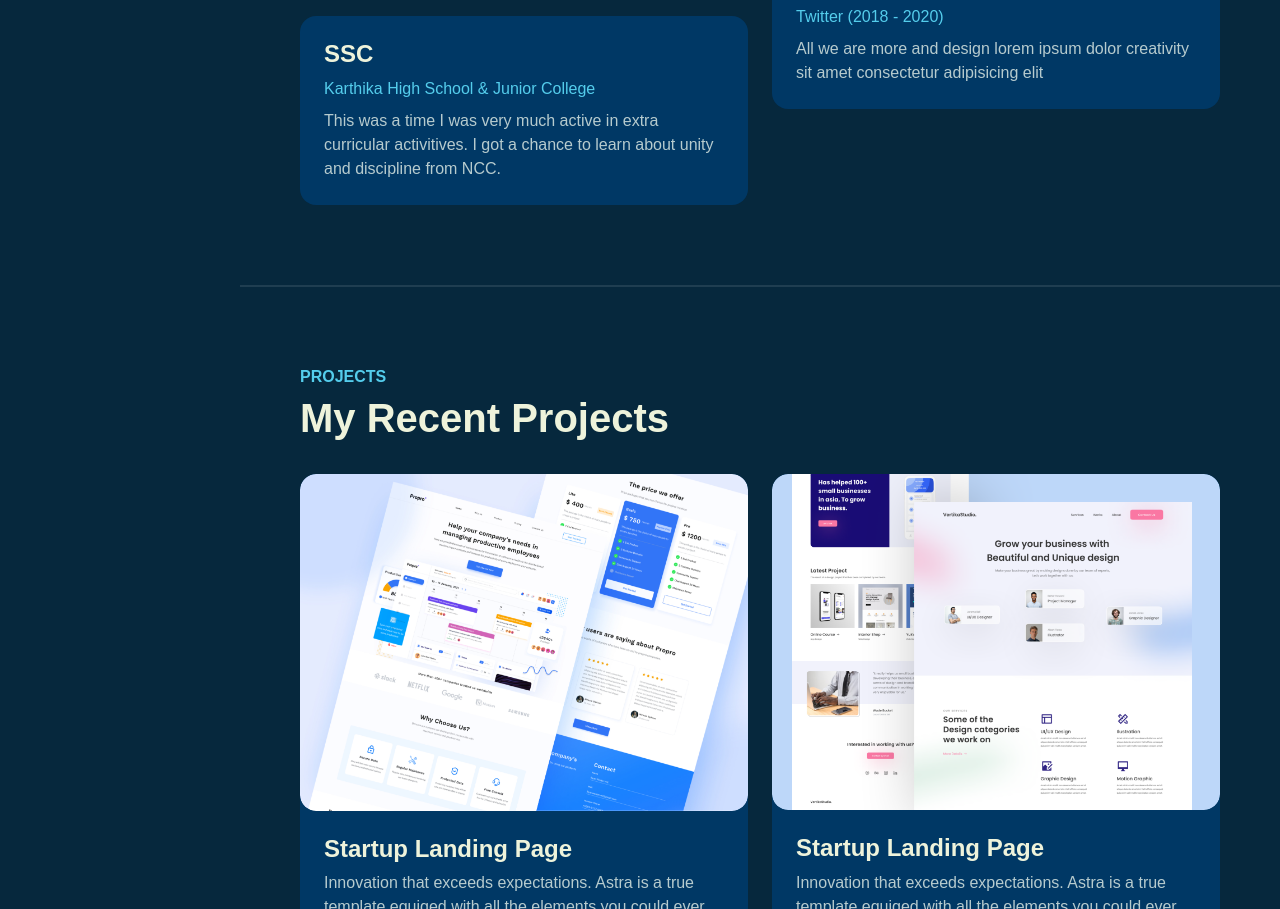
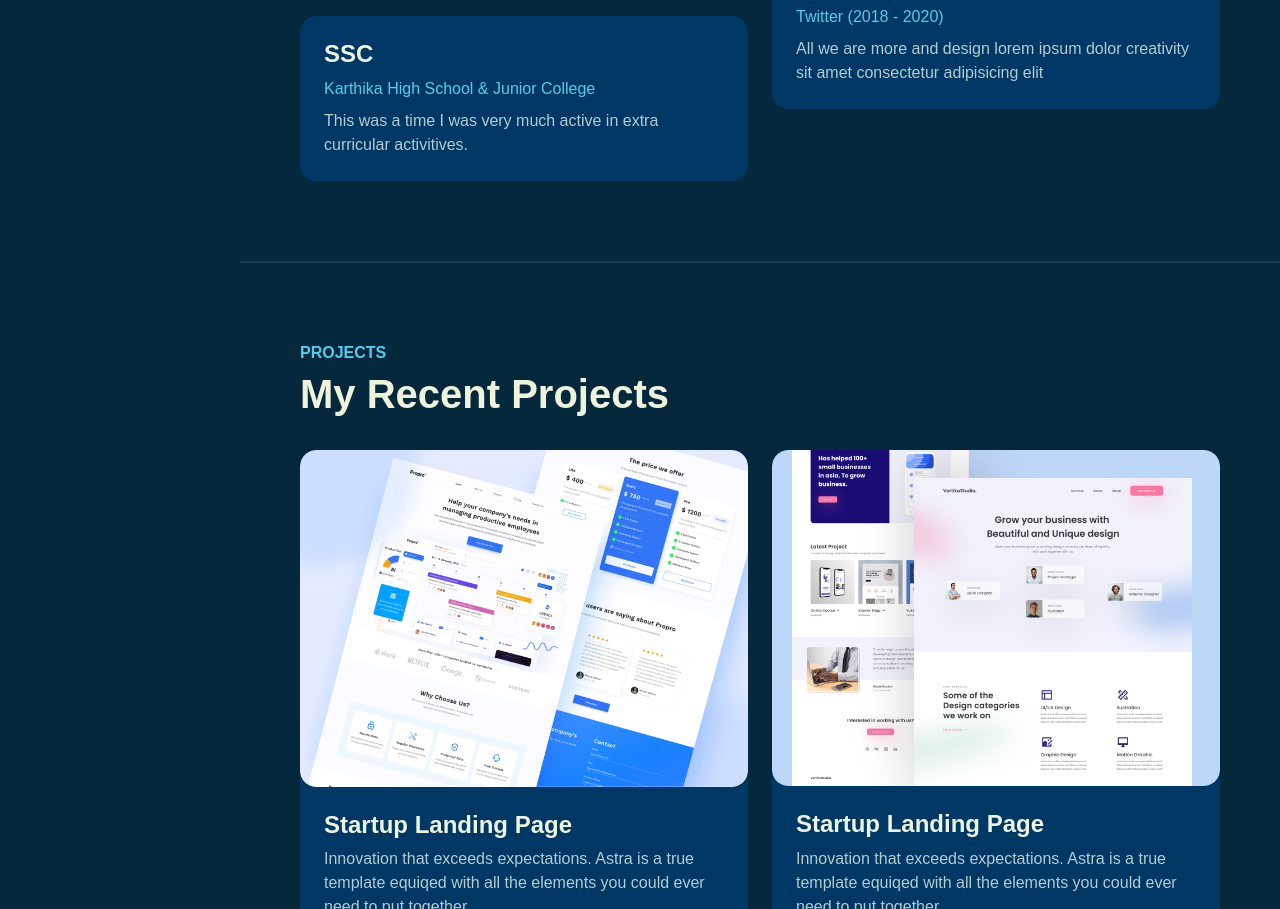
Before and after one commit to Kiransala/PORTFOLIO-WEBSITE, a plain HTML site: page index.html in a window 1280 px wide. Shown: the part 1478-2387 px from the top of the page. Drawn offline with Linux system fonts and the light colour scheme; a web font is replaced by a local one.

Commit message:
Update index.html
Third commit debug

```diff
--- a/index.html
+++ b/index.html
@@ -58,7 +58,7 @@
                 <div class="row">
                     <div class="col-lg-10">
                         <h1 class="display-4 fw-bold" data-aos="fade-up">I'M A <span class="text-brand"> FRONT-END DEVELOPER </span> FROM MUMBAI, IN</h1>
-                        <p class="lead mt-2 mb-4" data-aos="fade-up" data-aos-delay="300">I am Kiran Sala, A Frontend focused Web Developer building the Frontend of Websites and Web <br>
+                        <p class="lead mt-2 mb-4" data-aos="fade-up" data-aos-delay="300">I am Kiran Sala, A Frontend focused Web Developer building the Frontend of Websites and Web
                             Applications that leads to the success of the overall product.</p>
                         <div data-aos="fade-up" data-aos-delay="600">
                             <a href="#work" class="btn btn-brand me-3">Projects</a>
@@ -108,7 +108,7 @@
                                 <div class="bg-base p-4 rounded-4 shadow-effect">
                                     <h4>SSC</h4>
                                     <p class="text-brand mb-2">Karthika High School & Junior College </p>
-                                    <p class="mb-0">This was a time I was very much active in extra curricular activitives. I got a chance to learn about unity and discipline from NCC.</p>
+                                    <p class="mb-0">This was a time I was very much active in extra curricular activitives.</p>
                                 </div>
                             </div>
 
```
